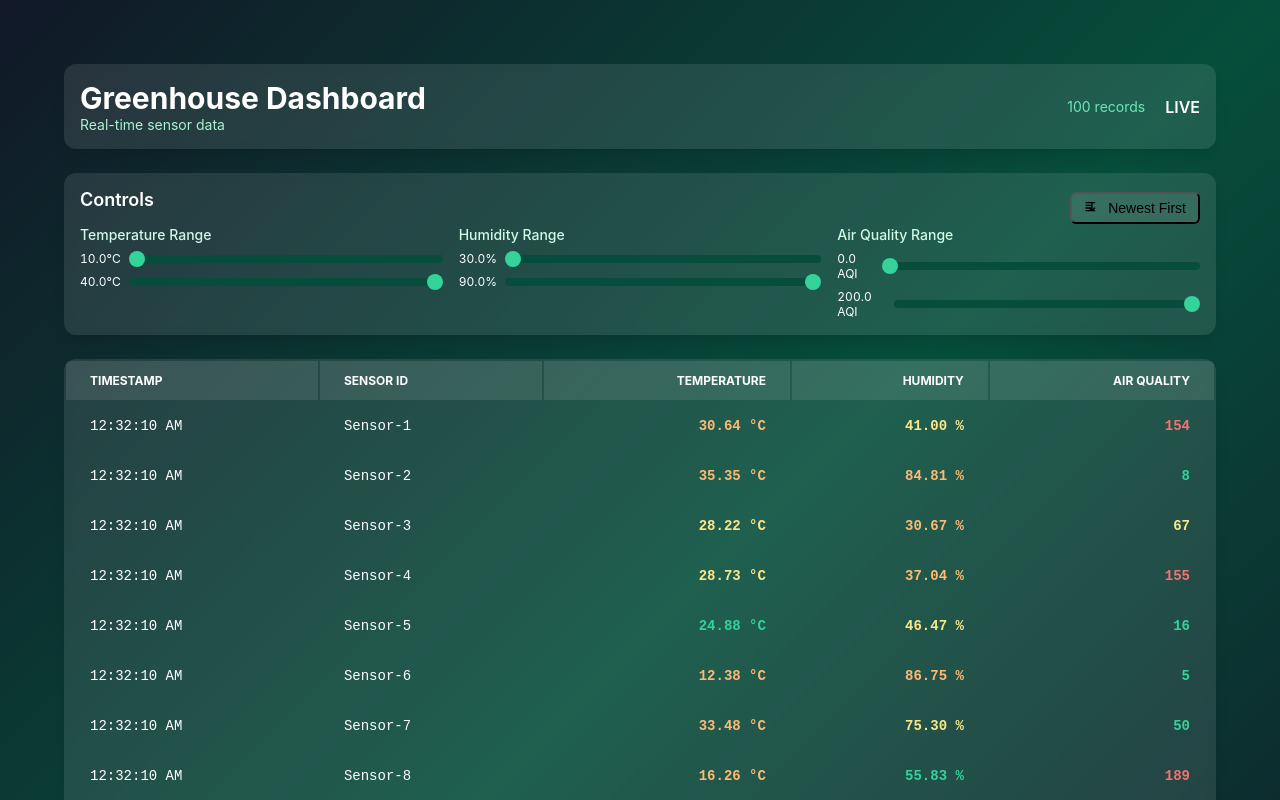
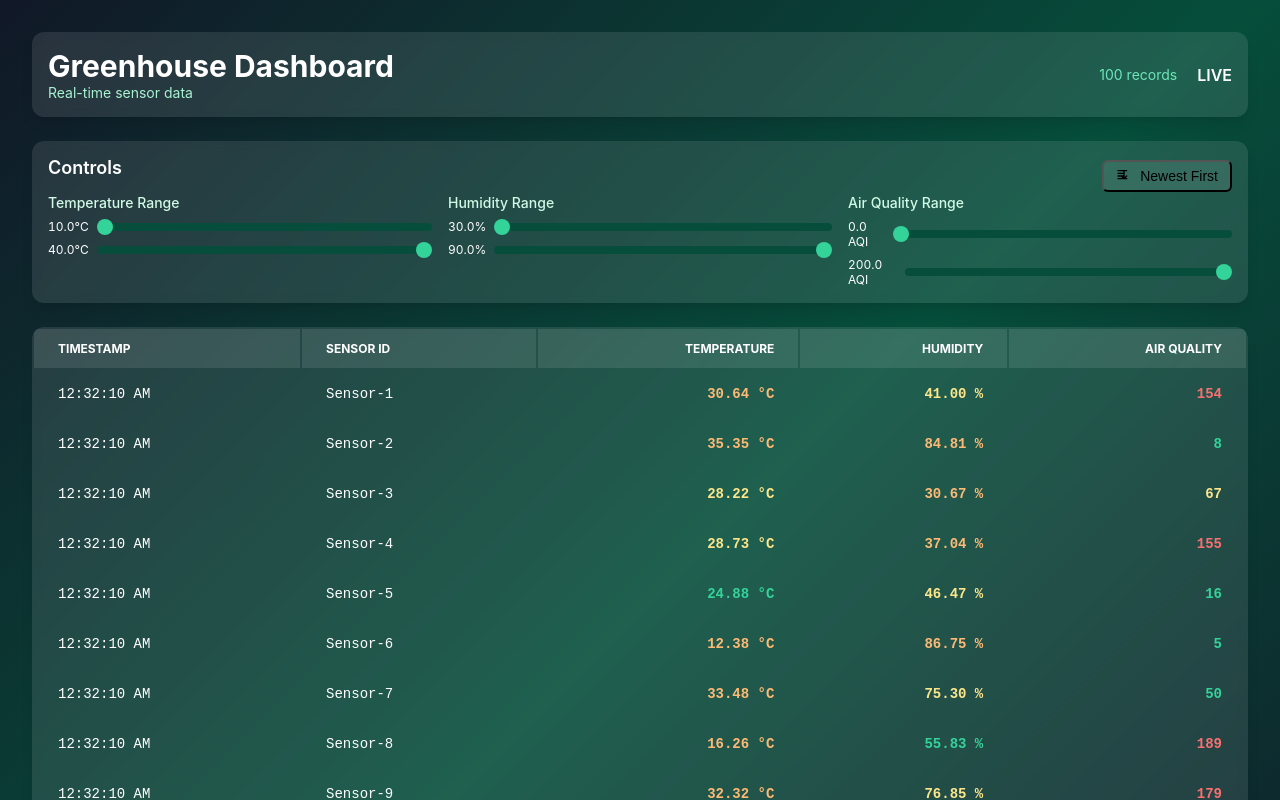
Before and after one commit to GrantOkawa/greenhouse-sensor-dashboard, a React (Create React App) app: page / in a window 1280 px wide. Shown: the top 800 px of the page. Built offline with nearby package versions, Linux system fonts and the light colour scheme.

Commit message:
Cleaned up styles

```diff
--- a/src/index.css
+++ b/src/index.css
@@ -34,22 +34,6 @@ body {
   );
   color: var(--color-white);
   min-height: 100vh;
-}
-
-.dashboard-container {
-  padding: 1rem;
-}
-
-@media (min-width: 640px) {
-  .dashboard-container {
-    padding: 1.5rem;
-  }
-}
-
-@media (min-width: 1024px) {
-  .dashboard-container {
-    padding: 2rem;
-  }
 }
 
 /* Utility classes */
@@ -123,10 +107,6 @@ body {
 
 .text-red-400 {
   color: var(--color-red-400);
-}
-
-.font-sans {
-  font-family: inherit;
 }
 
 .font-bold {
@@ -225,6 +205,11 @@ body {
   padding-bottom: 2.5rem;
 }
 
+.px-3 {
+  padding-left: 0.75rem;
+  padding-right: 0.75rem;
+}
+
 .px-4 {
   padding-left: 1rem;
   padding-right: 1rem;
@@ -235,9 +220,8 @@ body {
   padding-right: 1.5rem;
 }
 
-.px-3 {
-  padding-left: 0.75rem;
-  padding-right: 0.75rem;
+.hidden {
+  display: none;
 }
 
 /* Animations */
@@ -253,27 +237,23 @@ body {
 }
 
 /* Component styles */
-.dashboard {
-  min-height: 100vh;
+.dashboard-container {
+  max-width: 80rem;
+  margin-left: auto;
+  margin-right: auto;
   padding: 1rem;
 }
 
 @media (min-width: 640px) {
-  .dashboard {
+  .dashboard-container {
     padding: 1.5rem;
   }
 }
 
 @media (min-width: 1024px) {
-  .dashboard {
+  .dashboard-container {
     padding: 2rem;
   }
-}
-
-.dashboard-container {
-  max-width: 80rem;
-  margin-left: auto;
-  margin-right: auto;
 }
 
 .header {
@@ -481,14 +461,7 @@ body {
   font-weight: 500;
 }
 
-/* Add these to the existing CSS */
-/* Responsive Utilities */
-.hidden {
-  display: none;
-}
-
-/* Add/update these responsive classes */
-/* Responsive Utilities */
+/* Responsive utilities */
 @media (min-width: 768px) {
   .desktop-only {
     display: block;
@@ -496,6 +469,10 @@ body {
 
   .mobile-only {
     display: none;
+  }
+
+  .filter-grid {
+    grid-template-columns: repeat(3, minmax(0, 1fr));
   }
 }
 
@@ -508,19 +485,3 @@ body {
     display: block;
   }
 }
-
-/* Ensure mobile cards stack properly */
-@media (max-width: 767px) {
-  .mobile-data-grid {
-    display: grid;
-    grid-template-columns: repeat(3, minmax(0, 1fr));
-    gap: 0.5rem;
-  }
-}
-
-/* Responsive Grid */
-@media (min-width: 768px) {
-  .filter-grid {
-    grid-template-columns: repeat(3, minmax(0, 1fr));
-  }
-}
```
